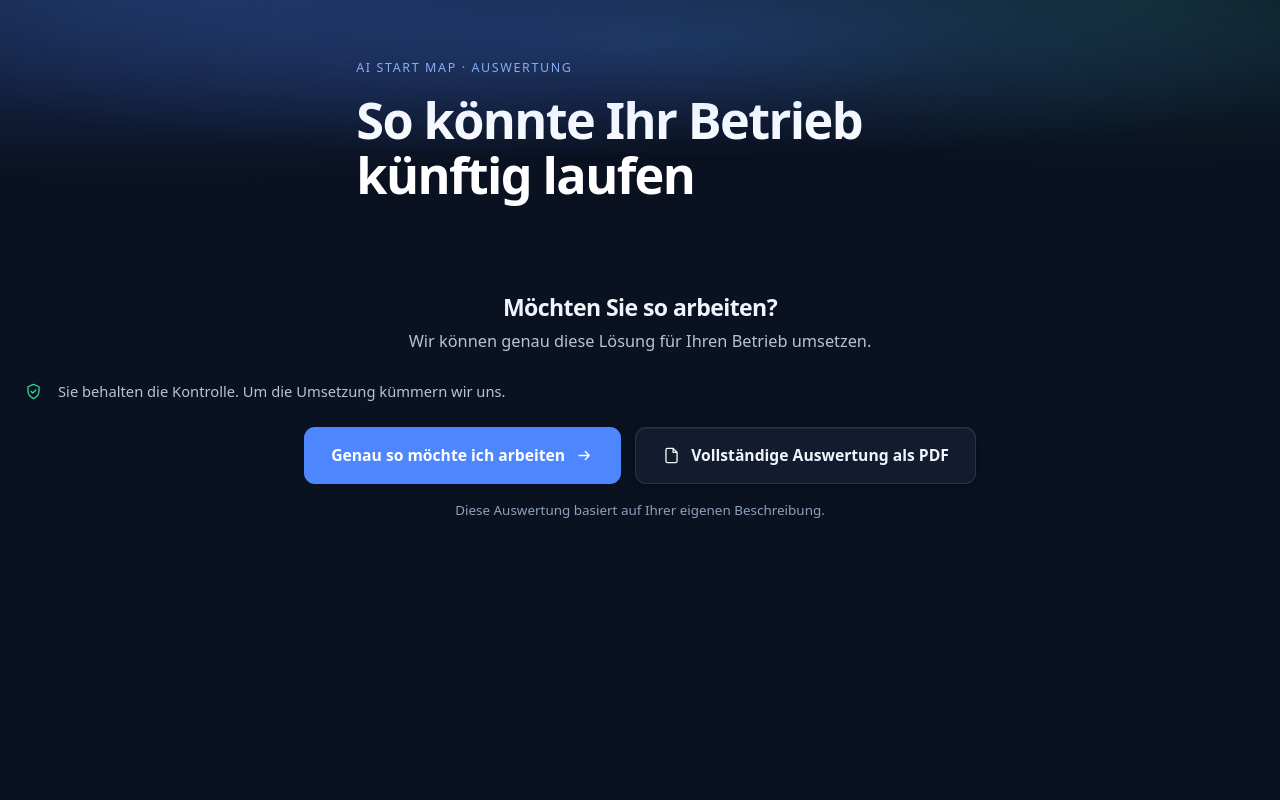
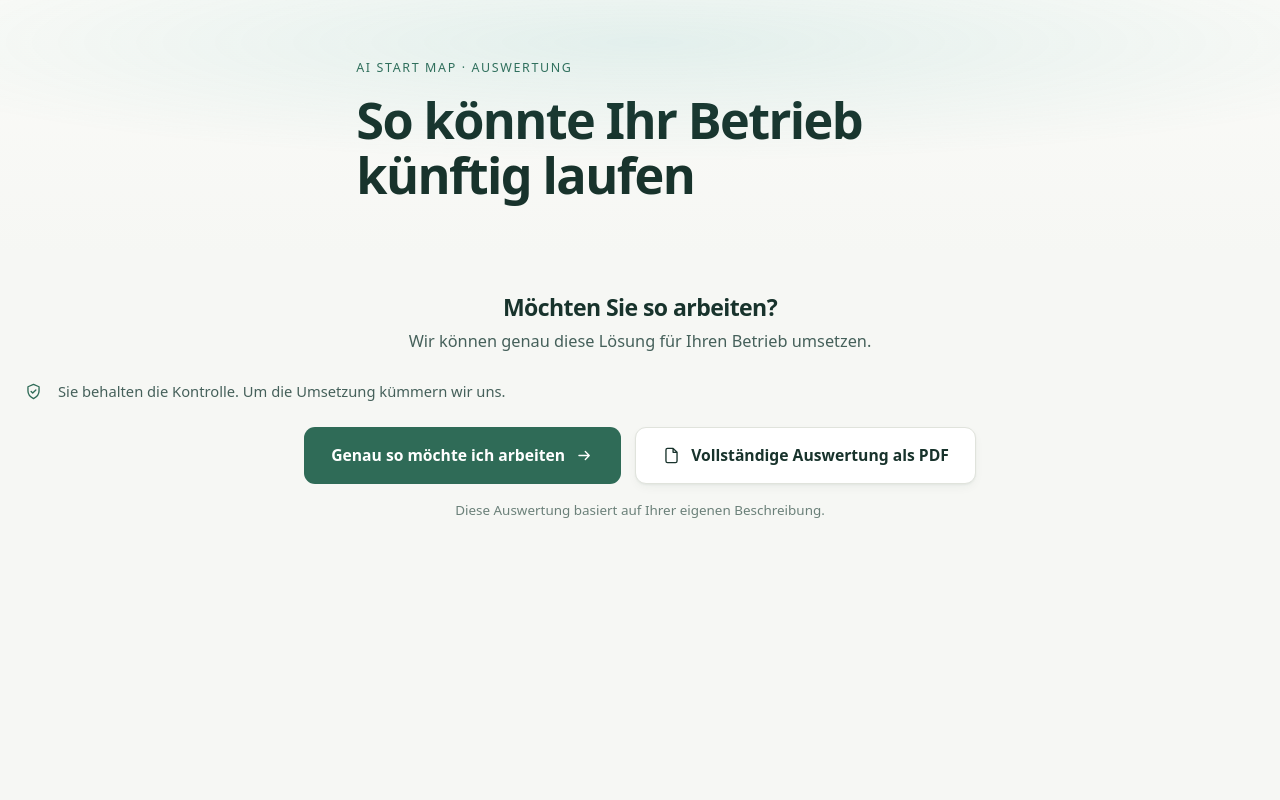
Before and after one commit to deryasarikaya/AI-Start-Map, a FastAPI app: template app/templates/ergebnis.html in a window 1280 px wide. Run offline with FastAPI, Linux system fonts and the light colour scheme; the template is opened without the code that fills it, so the values that code supplies are empty.

Commit message:
Turn the board light again, and warm
The dark board was a reaction to the reference sites the customer liked,
and it was the wrong lesson. Those pages sell an audit; this one sells a
future someone should feel safe walking into. Safety reads as calm and
light, not as an instrument panel.

Not white, though. Plain white is clinical and reads like a form. The
ground is a very light warm grey with a green undertone, and the ink is
a dark green-anthracite rather than black -- black is harder and more
technical, and this page needs to earn trust, not respect for
technology.

Three elevations that tell the story themselves: the page, the content
resting on it, and the one place where the intelligence happens. On
light that means real shadows again -- large, very soft, very
transparent, always from the same direction.

And one AI moment instead of ten. The header glowed, the key station
glowed, and every channel mark carried its own colour. Now a cooler
blue-green appears at exactly one place on the page: the station where
something new actually happens. Everything else is the green that stands
for control and clarity. A single strong moment is worth more than ten
robot icons.

```diff
--- a/app/static/tafel.css
+++ b/app/static/tafel.css
@@ -10,40 +10,48 @@
  */
 
 .tafel {
-  /* **Durchgehend dunkel.** Vorher war nur der Kopf dunkel und der Rest
-   * hellgrau — das Muster von 2019, und der Grund, warum diese Seite neben
-   * den Referenzseiten alt aussah.
+  /* **Hell, aber nicht steril.** Ein warmer, sehr heller Grund mit
+   * grünlichem Unterton wirkt hochwertig und ruhig; reines Weiss wirkt
+   * klinisch und wie ein Formular.
    *
-   * Es geht dabei nicht um Mode: Die hellen Produktansichten leuchten auf
-   * dunklem Grund wie Bildschirme in einem dunklen Raum. Genau das macht
-   * aus einer Abbildung einen Beweis. */
-  --tinte: #f1f5fb;
-  --tinte-schwach: #b6c4da;
-  --tinte-leise: #8ea1bd;
-  --linie: rgb(255 255 255 / .1);
-  /* Karten sind nicht weiss, sondern eine Spur heller als der Grund. Auf
-   * Dunkel ist Helligkeit das, was Rahmen auf Hell waren. */
-  --flaeche: #131c2e;
-  --flaeche-hoch: #18233a;
-  --grund: #0a1120;
-  --grund-tief: #060b16;
-  --marke: #4d86ff;
-  --marke-hell: rgb(77 134 255 / .14);
-  --marke-tief: #0b2a63;
-  --gut: #34d399;
-  --gut-hell: rgb(52 211 153 / .13);
+   * Die Tinte ist kein Schwarz, sondern ein dunkles Grün-Anthrazit. Schwarz
+   * ist härter und technischer; dieser Ton gibt Ruhe — und die Seite will
+   * Vertrauen erzeugen, nicht Respekt vor Technik. */
+  --tinte: #18332c;
+  --tinte-schwach: #45605a;
+  --tinte-leise: #6b8079;
+  --linie: #e0e3dc;
+  --flaeche: #ffffff;
+  --flaeche-hoch: #ffffff;
+  --grund: #f6f7f4;
+  --grund-tief: #eeefe9;
+  /* Grün ist das Signal für Kontrolle, Klarheit, Lösung. */
+  --marke: #2f6b57;
+  --marke-hell: #e8f0ec;
+  --marke-tief: #143d31;
+  --gut: #2f6b57;
+  --gut-hell: #e8f0ec;
+  /* **Der KI-Ton, und nur dort.** Ein kühleres Blaugrün, das ausschliesslich
+   * an der Stelle erscheint, an der Verarbeitung passiert. Ein einziger
+   * starker Moment ist mehr wert als zehn Roboter-Symbole. */
+  --ki: #3fa7a3;
+  --ki-tief: #1f6663;
+  /* Sehr sparsam: Fristen und Aufmerksamkeit. */
+  --warm: #d9a441;
+  /* Kein aggressives Rot. Das Heute ist der Ausgangspunkt, nicht der Alarm. */
+  --heute: #d86a5a;
+  --heute-hell: #fbeeeb;
   /* Drei Höhen, nicht mehr. Vier wären Unruhe, eine wäre wieder flach.
    * Gross, sehr weich, sehr durchsichtig und immer aus derselben
    * Richtung — daran hängt der Unterschied zwischen Tiefe und einem
    * Schlagschatten von 2005. */
-  /* Auf Dunkel hebt nicht der Schatten, sondern die Kante: eine hauchdünne
-   * helle Linie oben, als fiele Licht darauf. Der Schatten bleibt, aber er
-   * trennt jetzt vom Grund statt Höhe zu behaupten. */
-  --heben-1: inset 0 1px 0 rgb(255 255 255 / .05), 0 2px 8px rgb(0 0 0 / .3);
-  --heben-2: inset 0 1px 0 rgb(255 255 255 / .07),
-             0 16px 34px -12px rgb(0 0 0 / .55);
-  --heben-3: inset 0 1px 0 rgb(255 255 255 / .09),
-             0 30px 62px -20px rgb(0 0 0 / .7);
+  /* Drei Ebenen, und sie erzählen mit: die Seite, die Inhalte darauf, und
+   * die eine Stelle, an der die Intelligenz passiert. Gross, sehr weich,
+   * sehr durchsichtig und immer aus derselben Richtung — daran hängt der
+   * Unterschied zwischen Tiefe und einem Schlagschatten von 2005. */
+  --heben-1: 0 1px 2px rgb(24 51 44 / .05), 0 4px 12px -3px rgb(24 51 44 / .07);
+  --heben-2: 0 2px 5px rgb(24 51 44 / .05), 0 18px 36px -14px rgb(24 51 44 / .16);
+  --heben-3: 0 4px 9px rgb(24 51 44 / .06), 0 34px 66px -22px rgb(24 51 44 / .26);
   --schatten: var(--heben-1);
   --rund: 14px;
 
@@ -117,17 +125,17 @@
 .tafel .kopf {
   position: relative; padding: 58px 0 34px; overflow: hidden;
   background:
-    radial-gradient(120% 140% at 12% -10%, rgb(77 134 255 / .3) 0%,
-                    transparent 58%),
-    radial-gradient(90% 120% at 88% 0%, rgb(52 211 153 / .13) 0%,
-                    transparent 55%);
+    linear-gradient(180deg, #fbfbf8 0%, var(--grund) 100%),
+    radial-gradient(90% 130% at 88% -20%,
+                    rgb(63 167 163 / .1) 0%, transparent 60%);
 }
-/* Das Leuchten wandert langsam. Nicht als Spielerei: Eine Fläche, auf der
- * sich nie etwas bewegt, liest sich als Bild — eine, auf der sich etwas
- * regt, als etwas, das läuft. */
+/* Ein Hauch Bewegung im Grund, mehr nicht: Eine Fläche, auf der sich nie
+ * etwas regt, liest sich als Bild — eine, auf der sich etwas regt, als
+ * etwas, das läuft. Auf hellem Grund muss das viel leiser sein als auf
+ * dunklem, sonst wirkt es billig. */
 .tafel .kopf::before {
   content: ""; position: absolute; inset: -30% -10% auto -10%; height: 90%;
-  background: radial-gradient(closest-side, rgb(77 134 255 / .22), transparent);
+  background: radial-gradient(closest-side, rgb(63 167 163 / .12), transparent);
   animation: tafel-atem 14s ease-in-out infinite alternate;
   pointer-events: none;
 }
@@ -141,44 +149,44 @@
 .tafel .kopfraster { max-width: 62ch; }
 .tafel .marke {
   margin: 0 0 14px; font-size: .78rem; letter-spacing: .13em;
-  text-transform: uppercase; color: #93b4f0;
+  text-transform: uppercase; color: var(--marke);
 }
 .tafel .kopf h1 {
   margin: 0 0 16px; font-size: clamp(2.3rem, 4vw, 3.15rem);
   font-weight: 700; line-height: 1.1; letter-spacing: -.032em;
-  color: #fff;
+  color: var(--tinte);
 }
 /* Der Befund ist die Unterzeile: ein Satz über seinen Engpass, in seiner
  * Sache. Vorher stand hier die Beschreibung des Zielbilds — eine Erklärung,
  * bevor irgendetwas gezeigt wurde. */
 .tafel .befund {
   margin: 0; font-size: 1.16rem; font-weight: 500; line-height: 1.45;
-  color: #dbe7fb; max-width: 54ch;
+  color: var(--tinte-schwach); max-width: 54ch;
 }
 .tafel .zitat {
   margin: 22px 0 0; padding-left: 16px;
-  border-left: 2px solid rgb(255 255 255 / .28);
+  border-left: 2px solid var(--marke);
 }
 .tafel .zitat blockquote {
   margin: 0; font-size: 1rem; line-height: 1.5; font-style: italic;
-  color: #eaf1fd;
+  color: var(--tinte);
 }
 .tafel .zitat figcaption {
   margin-top: 7px; font-size: .74rem; letter-spacing: .12em;
-  text-transform: uppercase; color: #93b4f0;
+  text-transform: uppercase; color: var(--tinte-leise);
 }
 
 /* **Seine Zahlen, gross.** Das Gegenstück zum Punktestand anderer
  * Auswertungen — nur geraten die ihren, und diese hier hat er gesagt.
  * Zwei mal zwei, damit der Kopf ein Schirm bleibt und nicht scrollt. */
 .tafel .kennzahlen {
-  background: rgb(255 255 255 / .07);
-  border: 1px solid rgb(255 255 255 / .14);
+  background: #fff;
+  border: 1px solid var(--linie);
   border-radius: 18px; padding: 22px 24px 24px;
 }
 .tafel .kennzahlenkopf {
   margin: 0 0 16px; font-size: .74rem; font-weight: 700; letter-spacing: .12em;
-  text-transform: uppercase; color: #93b4f0;
+  text-transform: uppercase; color: var(--tinte-leise);
 }
 .tafel .kennzahlen ul {
   list-style: none; margin: 0; padding: 0;
```
Also changed, not shown: other parts of app/static/tafel.css (+32 -32 lines).
